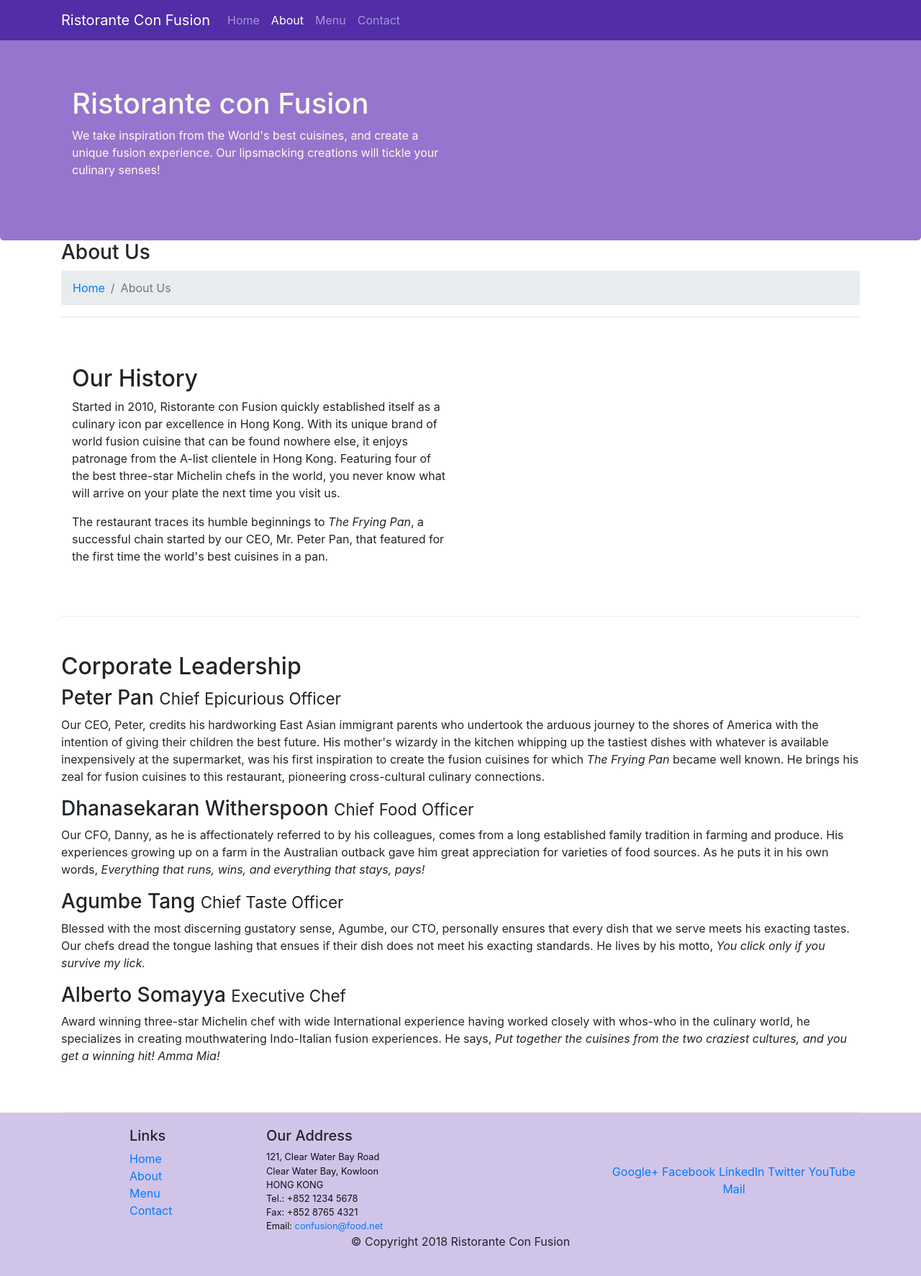
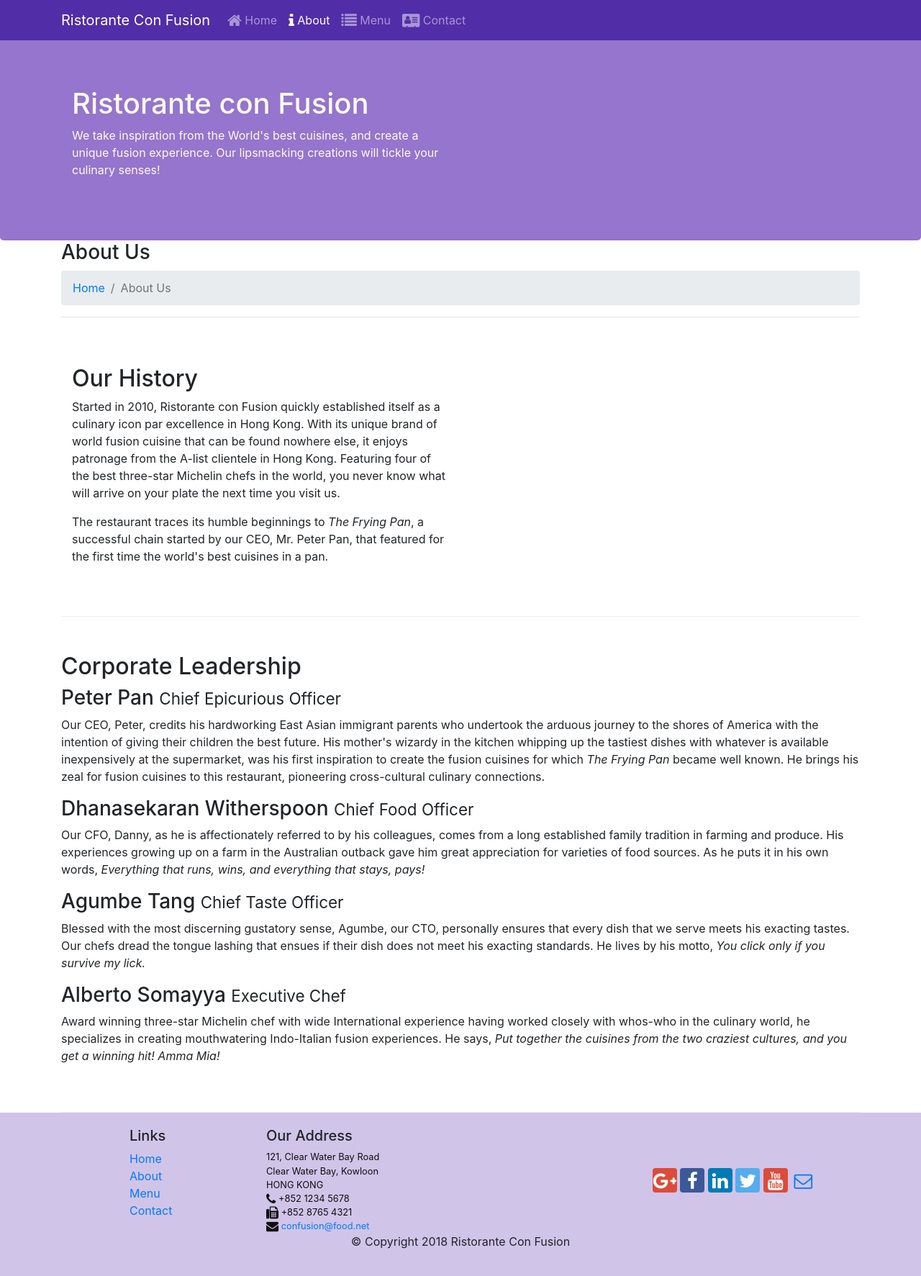
Before and after one commit to susxn/Confusion, a website: page aboutus.html in a window 1280 px wide. Shown: the whole page at 72% size. Drawn offline with nearby package versions, Linux system fonts and the light colour scheme.

Commit message:
Icon Fonts

```diff
--- a/aboutus.html
+++ b/aboutus.html
@@ -5,6 +5,9 @@
     <meta charset="utf-8">
     <meta name="viewport" content="width=device-width, initial-scale=1, shrink-to-fit=no">
     <meta http-equiv="x-ua-compatible" content="ie=edge">
+
+    <link rel="stylesheet" href="node_modules/font-awesome/css/font-awesome.min.css">
+    <link rel="stylesheet" href="node_modules/bootstrap-social/bootstrap-social.css">
 
     <!-- Bootstrap CSS -->
     <link rel="stylesheet" href="node_modules/bootstrap/dist/css/bootstrap.min.css">
@@ -17,13 +20,16 @@
 
     <nav class="navbar navbar-dark navbar-expand-sm fixed-top">
         <div class="container">
-           <a class="navbar-brand" href="#">Ristorante Con Fusion</a>
-                <ul class="navbar-nav mr-auto">
-                    <li class="nav-item"><a class="nav-link" href="./index.html">Home</a></li>
-                    <li class="nav-item active"><a class="nav-link" href="./aboutus.html">About</a></li>
-                    <li class="nav-item"><a class="nav-link" href="#">Menu</a></li>
-                    <li class="nav-item"><a class="nav-link" href="#">Contact</a></li>
-                </ul>
+            <a class="navbar-brand" href="#">Ristorante Con Fusion</a>
+            <ul class="navbar-nav mr-auto">
+                <li class="nav-item"><a class="nav-link" href="./index.html"><span class="fa fa-home fa-lg"></span>
+                        Home</a></li>
+                <li class="nav-item active"><a class="nav-link" href="#"><span class="fa fa-info fa-lg"></span>
+                        About</a></li>
+                <li class="nav-item"><a class="nav-link" href="#"><span class="fa fa-list fa-lg"></span> Menu</a></li>
+                <li class="nav-item"><a class="nav-link" href="#"><span class="fa fa-address-card fa-lg"></span>
+                        Contact</a></li>
+            </ul>
         </div>
     </nav>
 
@@ -74,7 +80,8 @@
             <div class="w-100">
                 <h2>Corporate Leadership</h2>
                 <h3>Peter Pan <small>Chief Epicurious Officer</small></h3>
-                <p class="d-none d-sm-block">Our CEO, Peter, credits his hardworking East Asian immigrant parents who undertook the arduous
+                <p class="d-none d-sm-block">Our CEO, Peter, credits his hardworking East Asian immigrant parents who
+                    undertook the arduous
                     journey to the shores of America with the intention of giving their children the best future. His
                     mother's wizardy in the kitchen whipping up the tastiest dishes with whatever is available
                     inexpensively at the supermarket, was his first inspiration to create the fusion cuisines for which
@@ -82,18 +89,21 @@
                     restaurant, pioneering cross-cultural culinary connections.
                 </p>
                 <h3>Dhanasekaran Witherspoon <small>Chief Food Officer</small></h3>
-                <p class="d-none d-sm-block">Our CFO, Danny, as he is affectionately referred to by his colleagues, comes from a long established
+                <p class="d-none d-sm-block">Our CFO, Danny, as he is affectionately referred to by his colleagues,
+                    comes from a long established
                     family tradition in farming and produce. His experiences growing up on a farm in the Australian
                     outback gave him great appreciation for varieties of food sources. As he puts it in his own words,
                     <em>Everything that runs, wins, and everything that stays, pays!</em>
                 </p>
                 <h3>Agumbe Tang <small>Chief Taste Officer</small></h3>
-                <p class="d-none d-sm-block">Blessed with the most discerning gustatory sense, Agumbe, our CTO, personally ensures that every dish
+                <p class="d-none d-sm-block">Blessed with the most discerning gustatory sense, Agumbe, our CTO,
+                    personally ensures that every dish
                     that we serve meets his exacting tastes. Our chefs dread the tongue lashing that ensues if their
                     dish does not meet his exacting standards. He lives by his motto, <em>You click only if you survive
                         my lick.</em></p>
                 <h3>Alberto Somayya <small>Executive Chef</small></h3>
-                <p class="d-none d-sm-block">Award winning three-star Michelin chef with wide International experience having worked closely with
+                <p class="d-none d-sm-block">Award winning three-star Michelin chef with wide International experience
+                    having worked closely with
                     whos-who in the culinary world, he specializes in creating mouthwatering Indo-Italian fusion
                     experiences. He says, <em>Put together the cuisines from the two craziest cultures, and you get a
                         winning hit! Amma Mia!</em></p>
@@ -120,19 +130,21 @@
                         121, Clear Water Bay Road<br>
                         Clear Water Bay, Kowloon<br>
                         HONG KONG<br>
-                        Tel.: +852 1234 5678<br>
-                        Fax: +852 8765 4321<br>
-                        Email: <a href="mailto:confusion@food.net">confusion@food.net</a>
+                        <i class="fa fa-phone fa-lg"></i> +852 1234 5678<br>
+                        <i class="fa fa-fax fa-lg"></i> +852 8765 4321<br>
+                        <i class="fa fa-envelope fa-lg"></i>
+                        <a href="mailto:confusion@food.net">confusion@food.net</a>
+
                     </address>
                 </div>
                 <div class="col-12 col-sm-4 align-self-center">
                     <div class="text-center">
-                        <a href="http://google.com/+">Google+</a>
-                        <a href="http://www.facebook.com/profile.php?id=">Facebook</a>
-                        <a href="http://www.linkedin.com/in/">LinkedIn</a>
-                        <a href="http://twitter.com/">Twitter</a>
-                        <a href="http://youtube.com/">YouTube</a>
-                        <a href="mailto:">Mail</a>
+                        <a class="btn btn-social-icon btn-google" href="http://google.com/+"><i class="fa fa-google-plus"></i></a>
+                        <a class="btn btn-social-icon btn-facebook" href="http://www.facebook.com/profile.php?id="><i class="fa fa-facebook"></i></a>
+                        <a class="btn btn-social-icon btn-linkedin" href="http://www.linkedin.com/in/"><i class="fa fa-linkedin"></i></a>
+                        <a class="btn btn-social-icon btn-twitter" href="http://twitter.com/"><i class="fa fa-twitter"></i></a>
+                        <a class="btn btn-social-icon btn-google" href="http://youtube.com/"><i class="fa fa-youtube"></i></a>
+                        <a class="btn btn-social-icon" href="mailto:"><i class="fa fa-envelope-o"></i></a>
                     </div>
                 </div>
             </div>
--- a/package.json
+++ b/package.json
@@ -15,6 +15,8 @@
   },
   "dependencies": {
     "bootstrap": "^4.0.0",
+    "bootstrap-social": "^5.1.1",
+    "font-awesome": "^4.7.0",
     "jquery": "^3.3.1",
     "popper.js": "^1.12.9"
   }
```
Also changed, not shown: index.html (+16 -13 lines), 1 other file.
